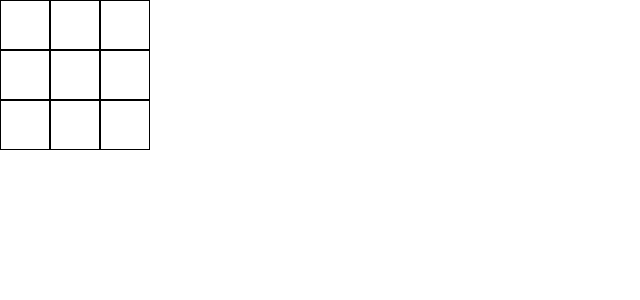
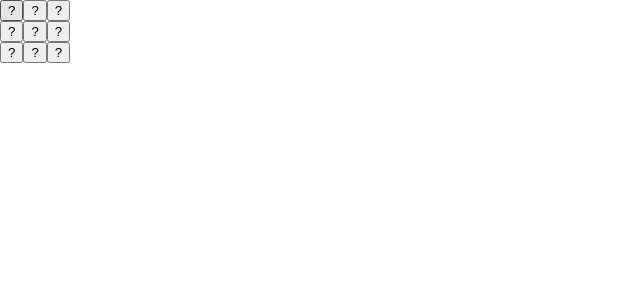
Before and after one commit to ChoiDevv/react-test, a React (Create React App) app: page / in a window 1280 px wide. Shown: the top 300 px of the page, without its empty margins (0-640 px from the left). Built offline with nearby package versions, Linux system fonts and the light colour scheme.

Commit message:
add state

```diff
--- a/src/App.js
+++ b/src/App.js
@@ -1,35 +1,33 @@
+import './Board.css';
 import { useState } from 'react';
-import './Board.css';
-
-function Square({ value, onSquareClick }) {
-  return <button className="square" onClick={onSquareClick}>{ value }</button>;
-}
 
 export default function Board() {
-  const [squares, setSquares] = useState(Array(9).fill(null));
+  const Square = () => {
+    const [value, setValue] = useState('?');
 
-  function click(i) {
-    const nextSquares = squares.slice();
-    nextSquares[i] = 'X';
-    setSquares(nextSquares);
-  }
+    const handleClick = () => {
+      setValue("X");
+    }
+
+    return <button className='sqaure' onClick={ handleClick }>{ value }</button>
+  };
 
   return (
     <>
       <div className="board-row">
-        <Square value={squares[0]} onSquareClick={() => click(0)}/>
-        <Square value={squares[1]} onSquareClick={() => click(1)}/>
-        <Square value={squares[2]} onSquareClick={() => click(2)}/>
+        <Square />
+        <Square />
+        <Square />
       </div>
       <div className="board-row">
-        <Square value={squares[3]} onSquareClick={() => click(3)}/>
-        <Square value={squares[4]} onSquareClick={() => click(4)}/>
-        <Square value={squares[5]} onSquareClick={() => click(5)}/>
+        <Square />
+        <Square />
+        <Square />
       </div>
       <div className="board-row">
-        <Square value={squares[6]} onSquareClick={() => click(6)}/>
-        <Square value={squares[7]} onSquareClick={() => click(7)}/>
-        <Square value={squares[8]} onSquareClick={() => click(8)}/>
+        <Square />
+        <Square />
+        <Square />
       </div>
     </>
   )
```
